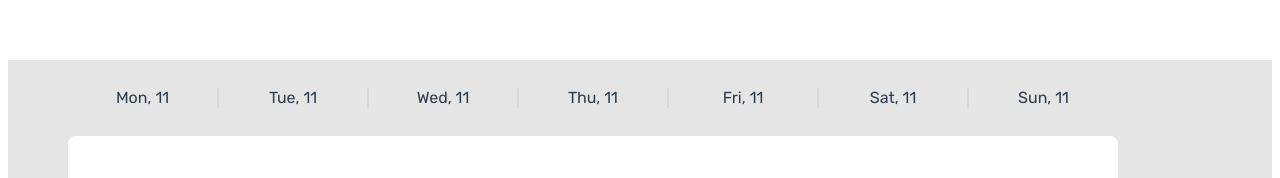
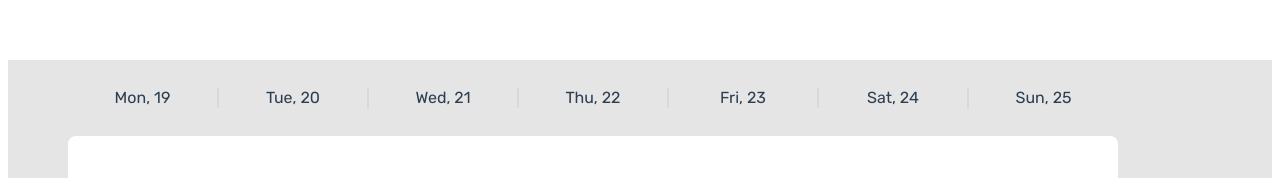
Before and after one commit to lewiczkijm/drag-and-drop-timetable, a Vue app: page / in a window 1280 px wide. Shown: the top 178 px of the page. Built offline with nearby package versions, Linux system fonts and the light colour scheme.

Commit message:
added output days with dates from store

```diff
--- a/src/components/Calendar.vue
+++ b/src/components/Calendar.vue
@@ -2,7 +2,7 @@
     <div class="container">
     <div class="days">
 
-        <div v-for="day in days" :key="day" class="day">{{day}}, 11</div>
+        <div v-for="day in dates" :key="day" class="day">{{day}}</div>
 
     </div>
     <div class="hours">
@@ -25,7 +25,10 @@
             }
         },
         computed:{
-            ...mapState({lessons:state=>state.timetable.lessons})
+            ...mapState({
+                lessons:state=>state.timetable.lessons,
+                dates:state=>state.timetable.dates
+            })
         }
     }
 </script>
```
